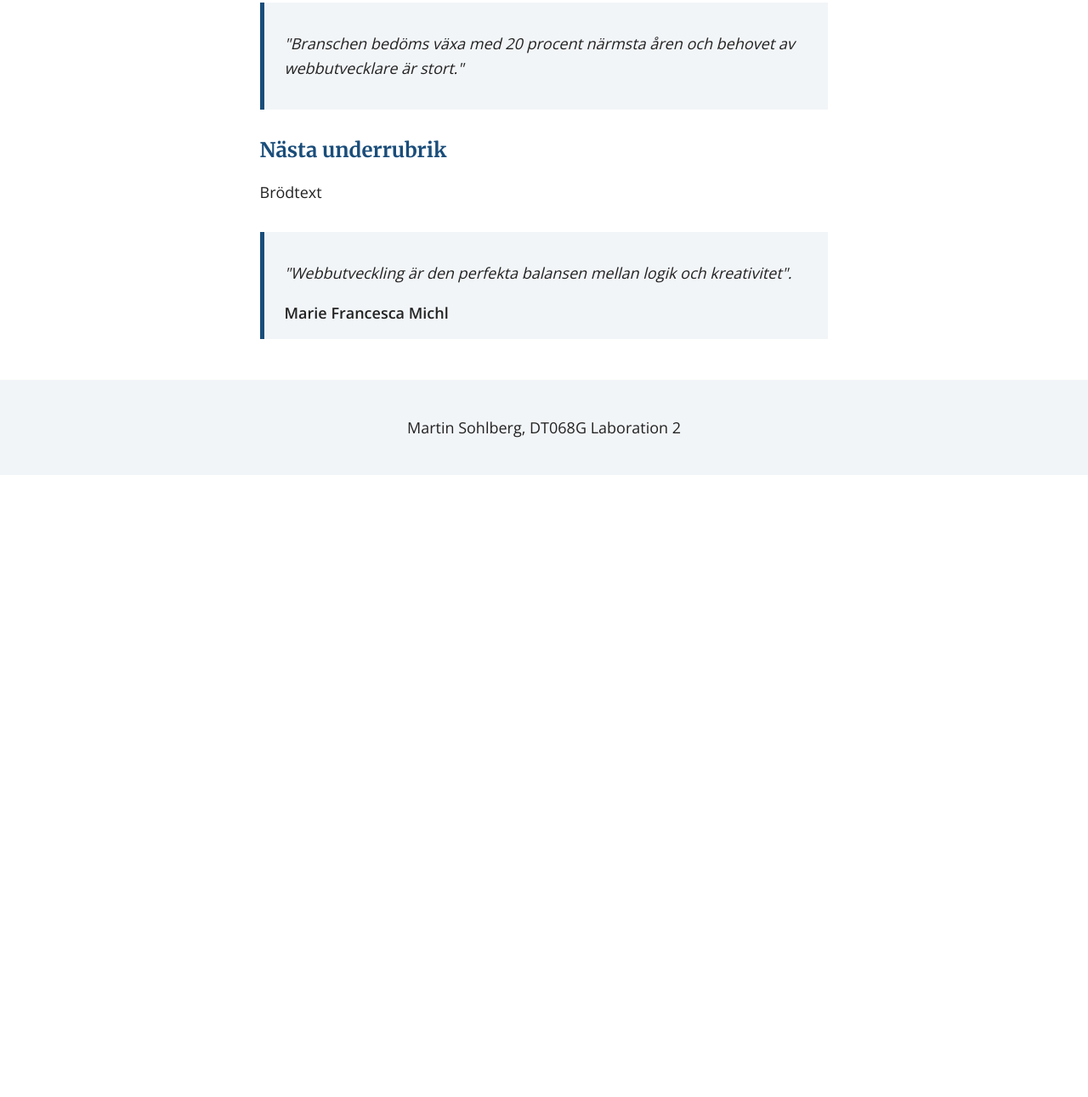
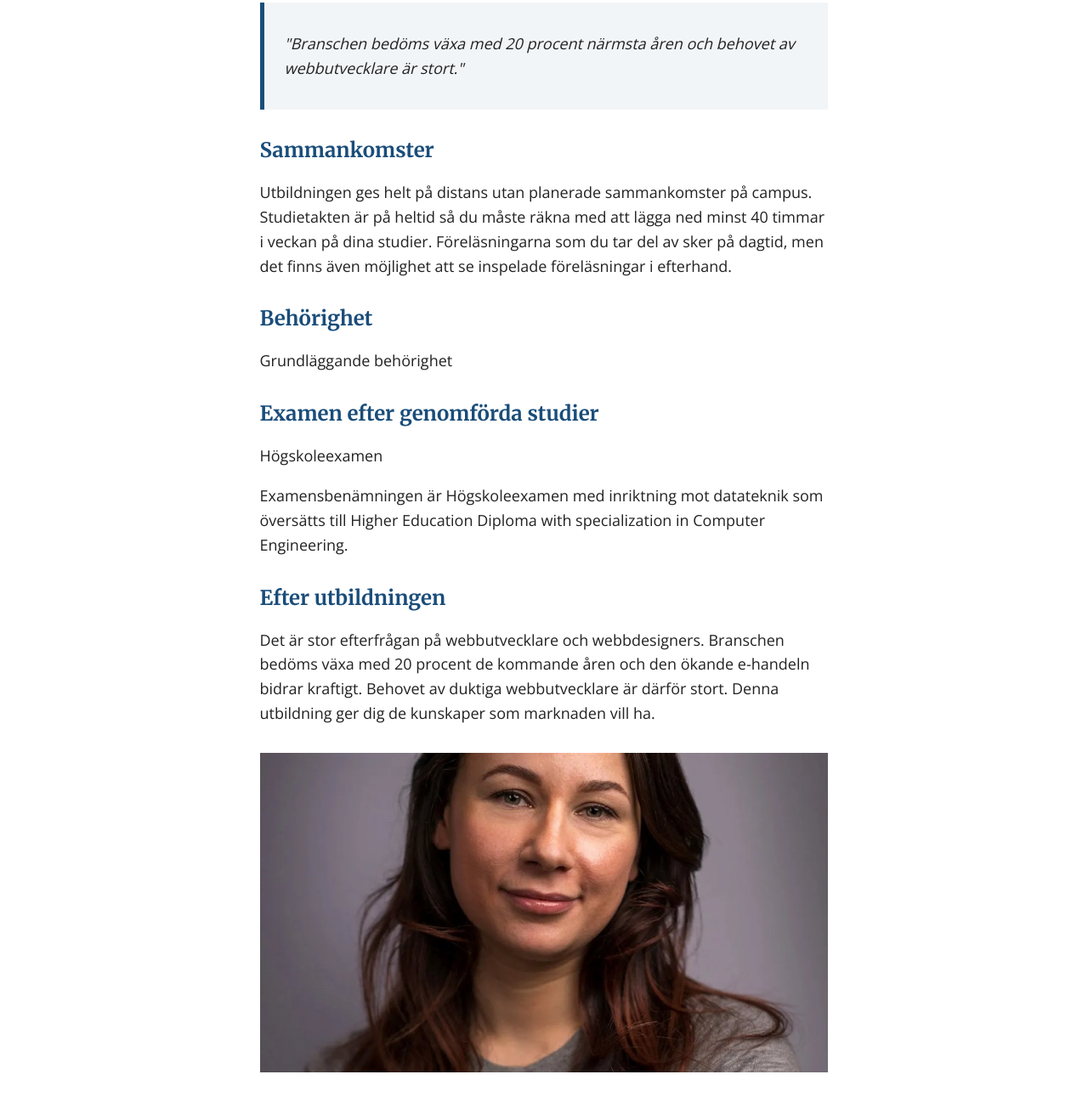
Before and after one commit to illertriller/Lab2DesignTypografi, a plain HTML site: page index.html in a window 1280 px wide. Shown: the part 2763-4054 px from the top of the page at 85% size. Before the commit the page ends 3322 px from the top, so only its background shows below. Drawn offline with nearby package versions, Linux system fonts and the light colour scheme.

Commit message:
Sista rubrikerna på plats, flyttat Maries citat

```diff
--- a/index.html
+++ b/index.html
@@ -55,13 +55,28 @@
                 <p>"Branschen bedöms växa med 20 procent närmsta åren och behovet av webbutvecklare är stort."</p>
             </blockquote>
 
-            <h2>Nästa underrubrik</h2>
-            <p>Brödtext</p>
+            <h2>Sammankomster</h2>
+            <p>Utbildningen ges helt på distans utan planerade sammankomster på campus. Studietakten är på heltid så du måste räkna med att lägga ned minst 40 timmar i veckan på dina studier. Föreläsningarna som du tar del av sker på dagtid, men det finns även möjlighet att se inspelade föreläsningar i efterhand.</p>
+
+            <h2>Behörighet</h2>
+            <p>Grundläggande behörighet</p>
+
+            <h2>Examen efter genomförda studier</h2>
+            <p>Högskoleexamen</p>
+            <p>Examensbenämningen är Högskoleexamen med inriktning mot datateknik som översätts till Higher Education Diploma with specialization in Computer Engineering.</p>
+
+            <h2>Efter utbildningen</h2>
+            <p>Det är stor efterfrågan på webbutvecklare och webbdesigners. Branschen bedöms växa med 20 procent de kommande åren och den ökande e-handeln bidrar kraftigt. Behovet av duktiga webbutvecklare är därför stort. Denna utbildning ger dig de kunskaper som marknaden vill ha.</p>
+
+            <figure>
+                <img src="images/marie.jpg" alt="Porträtt av Marie Francesca Michl">
+            </figure>
 
             <blockquote>
                 <p>"Webbutveckling är den perfekta balansen mellan logik och kreativitet".</p>
                 <cite>Marie Francesca Michl</cite>
             </blockquote>
+
         </article>
     </main>
 
```
